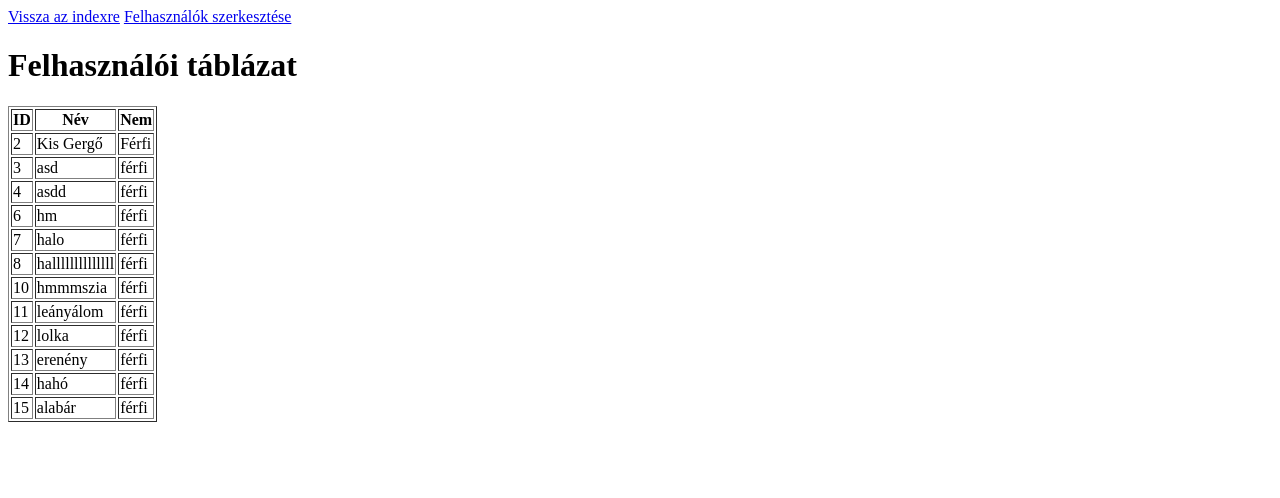
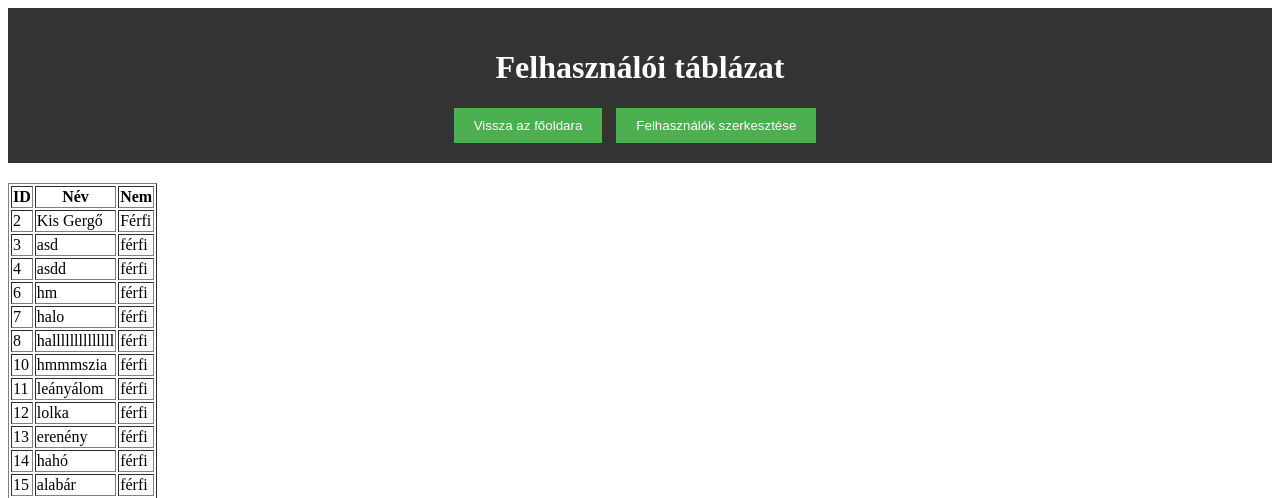
Before and after one commit to papmatedaniel/ujkutya, a Flask app: page /table in a window 1280 px wide. Shown: the top 498 px of the page. Run offline with Flask 3, Linux system fonts and the light colour scheme; data comes from the database, SQL or seed files in the repository.

Commit message:
fejlecdesing

```diff
--- a/project/templates/table.html
+++ b/project/templates/table.html
@@ -4,13 +4,48 @@
     <meta charset="UTF-8">
     <meta http-equiv="X-UA-Compatible" content="IE=edge">
     <meta name="viewport" content="width=device-width, initial-scale=1.0">
-    <title>Felhasználói táblázat</title>
+    <title>Felhasználók szerkesztése</title>
+    <style>
+        /* CSS for the header */
+        header {
+            background-color: #333; /* Sötét szürke háttér */
+            color: white; /* Fehér szöveg */
+            padding: 20px; /* Belül a tartalomtól való távolság */
+            text-align: center; /* A szöveg középre igazítása */
+            margin-bottom: 20px; /* Alsó margó a header és a tartalom között */
+        }
+
+        /* CSS for the navigation links */
+        nav a {
+            color: white; /* Fehér szöveg */
+            text-decoration: none; /* Nincs aláhúzás a hivatkozásokon */
+            margin-right: 10px; /* Jobb margó a navigációs elemek között */
+        }
+
+        /* CSS for the buttons */
+        .header-buttons button {
+            background-color: #4CAF50; /* Zöld háttér */
+            color: white; /* Fehér szöveg */
+            padding: 10px 20px; /* Belül a tartalomtól való távolság */
+            border: none; /* Nincs keret */
+            cursor: pointer; /* Mutató kurzor */
+            margin-right: 10px; /* Jobb margó a gombok között */
+        }
+
+        .header-buttons button:hover {
+            background-color: #45a049; /* Sötétebb zöld háttér hover esetén */
+        }
+    </style>
 </head>
 <body>
 
-<a href="/">Vissza az indexre</a>
-<a href="/felhasznalomodositasa">Felhasználók szerkesztése</a>
-<h1>Felhasználói táblázat</h1>
+<header>
+    <h1>Felhasználói táblázat</h1>
+    <div class="header-buttons">
+        <button onclick="location.href='/'">Vissza az főoldara</button>
+        <button onclick="location.href='/felhasznalomodositasa'">Felhasználók szerkesztése</button>
+    </div>
+</header>
 
 <table border="1">
     <thead>
```
Also changed, not shown: project/templates/felhasznalomodositasa.html (+39 -3 lines), project/templates/index.html (+39 -3 lines), 1 other file.
